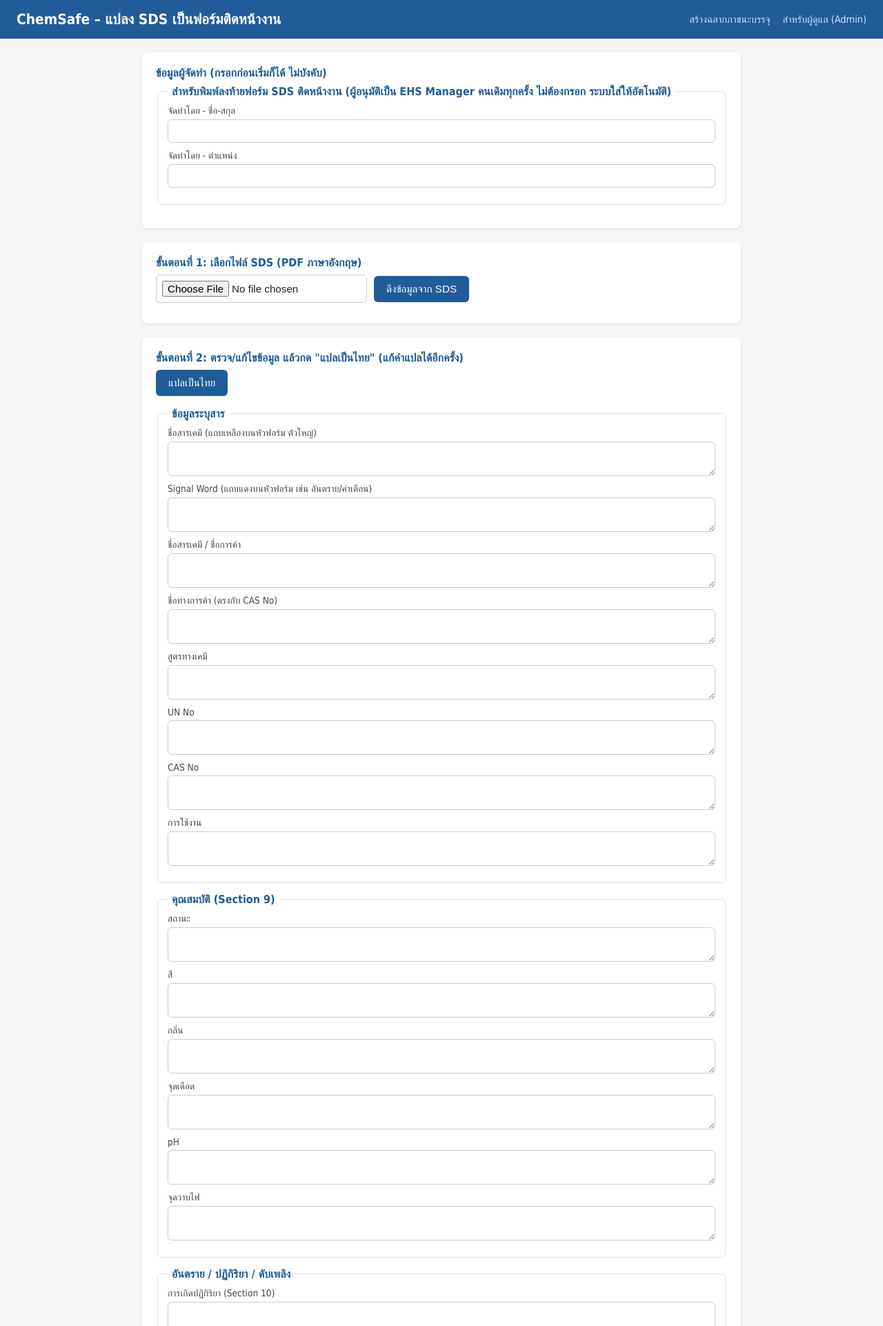
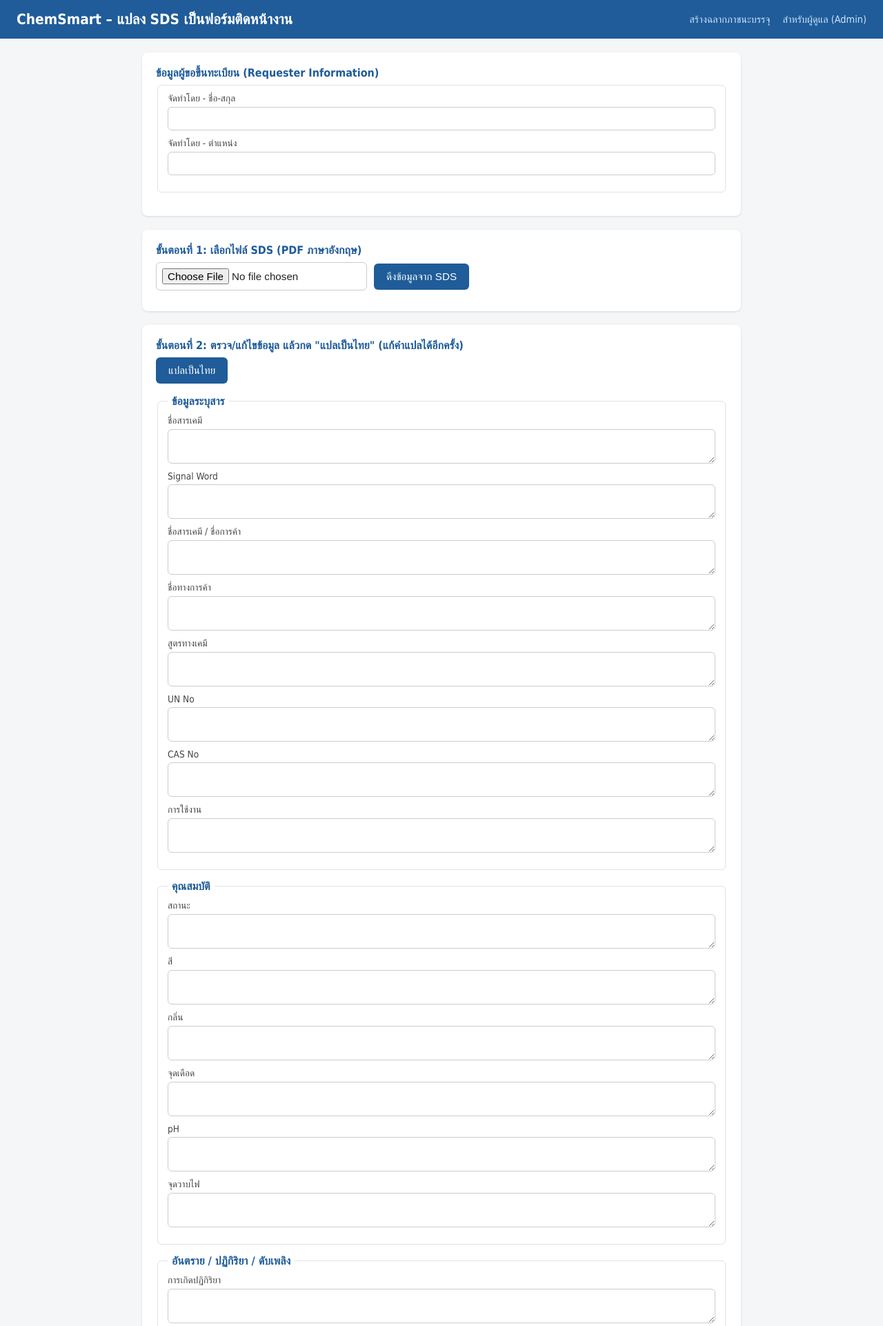
Before and after one commit to koonatne-cell/chemsafe-sds-converter, a FastAPI app: page / in a window 1280 px wide. Shown: the top 1922 px of the page at 69% size. Run offline with FastAPI, Linux system fonts and the light colour scheme.

Commit message:
Rename app to ChemSmart, declutter form labels per user request
- ChemSafe -> ChemSmart across all page titles/headers and README
- "ข้อมูลผู้จัดทำ" section renamed to "ข้อมูลผู้ขอขึ้นทะเบียน (Requester
  Information)", dropped the trailing explanatory legend text
- Stripped parenthetical explanations from FIELD_GROUPS labels/group
  names (e.g. "ชื่อสารเคมี (แถบเหลืองบนหัวฟอร์ม ตัวใหญ่)" -> "ชื่อสารเคมี",
  "คุณสมบัติ (Section 9)" -> "คุณสมบัติ") - same declutter request applied
  to the label page earlier in the project, now applied to the main SDS
  form too
- NFPA special-hazard legend renamed to "คุณสมบัติพิเศษ (Special Hazard)",
  dropped parenthetical English glosses on its dropdown options (Oxidizer/
  Alkali/Corrosive/Use NO water)
- "แนบรูปภาพ (ถ้ามี)" -> "แนบรูปภาพ", "รูปสลากสารเคมี" -> "รูปฉลากสารเคมี"
  (สลาก was the wrong word - that's for lottery tickets, ฉลาก is correct
  for a product label)

Verified via the rendered page that every new string is present and
every old one is gone.

```diff
--- a/core/fields.py
+++ b/core/fields.py
@@ -48,44 +48,44 @@ PPE_FIELDS = [
 # (key, ป้ายไทย, ต้องแปลไทยไหม)
 FIELD_GROUPS = [
     ("ข้อมูลระบุสาร", [
-        ("display_name", "ชื่อสารเคมี (แถบเหลืองบนหัวฟอร์ม ตัวใหญ่)", False),
-        ("signal_word", "Signal Word (แถบแดงบนหัวฟอร์ม เช่น อันตราย/คำเตือน)", True),
+        ("display_name", "ชื่อสารเคมี", False),
+        ("signal_word", "Signal Word", True),
         # ไม่แปล เพราะเป็นชื่อทางการค้า/ชื่อแบรนด์ (proper noun) แปลแล้วจะเพี้ยน เช่น "WHISPER V"
         # เคยถูกแปลงเป็น "วิสเปอร์ โฟร์" (Google Translate เดาทับศัพท์ผิด) ทั้งที่ควรคงชื่อเดิมไว้
         ("trade_name", "ชื่อสารเคมี / ชื่อการค้า", False),
         # ชื่อสารที่ตรงกับแถวเดียวกับ CAS No ด้านล่าง (ดึงจากตาราง Section 3 แถวที่ความเข้มข้นสูงสุด)
         # ใส่ในช่อง "ชื่อทางการค้า" บนหัวฟอร์ม ให้ชื่อกับ CAS ที่โชว์คู่กันเป็นสารตัวเดียวกันเสมอ
-        ("ingredient_name", "ชื่อทางการค้า (ตรงกับ CAS No)", False),
+        ("ingredient_name", "ชื่อทางการค้า", False),
         ("formula", "สูตรทางเคมี", False),
         ("un", "UN No", False),
         ("cas", "CAS No", False),
         ("usage", "การใช้งาน", True),
     ]),
-    ("คุณสมบัติ (Section 9)", [
+    ("คุณสมบัติ", [
         ("state", "สถานะ", True), ("color", "สี", True), ("odor", "กลิ่น", True),
         ("boiling", "จุดเดือด", False), ("ph", "pH", False), ("flash", "จุดวาบไฟ", False),
     ]),
     ("อันตราย / ปฏิกิริยา / ดับเพลิง", [
-        ("reactivity", "การเกิดปฏิกิริยา (Section 10)", True),
-        ("fire", "การดับเพลิง (Section 5)", True),
-        ("hz_eye", "อันตรายต่อสุขภาพ - ทางตา (Section 11)", True),
-        ("hz_skin", "อันตรายต่อสุขภาพ - ทางผิวหนัง (Section 11)", True),
+        ("reactivity", "การเกิดปฏิกิริยา", True),
+        ("fire", "การดับเพลิง", True),
+        ("hz_eye", "อันตรายต่อสุขภาพ - ทางตา", True),
+        ("hz_skin", "อันตรายต่อสุขภาพ - ทางผิวหนัง", True),
         ("hz_oral", "อันตรายต่อสุขภาพ - ทางปาก", True),
         ("hz_inhale", "อันตรายต่อสุขภาพ - ทางการหายใจ", True),
     ]),
-    ("การปฐมพยาบาล (Section 4)", [
+    ("การปฐมพยาบาล", [
         ("fa_eye", "ทางตา", True), ("fa_oral", "ทางปาก", True),
         ("fa_skin", "ทางผิวหนัง", True), ("fa_inhale", "ทางการหายใจ", True),
     ]),
     ("จัดการ / เก็บรักษา", [
-        ("spill", "กรณีหกรั่วไหล (Section 6)", True),
-        ("disposal", "การกำจัด (Section 13)", True),
-        ("storage", "การเก็บรักษา (Section 7)", True),
+        ("spill", "กรณีหกรั่วไหล", True),
+        ("disposal", "การกำจัด", True),
+        ("storage", "การเก็บรักษา", True),
     ]),
-    ("ดัชนี NFPA (Section 2)", [
-        ("nfpa_health", "สุขภาพ (0-4)", False),
-        ("nfpa_fire", "ไวไฟ (0-4)", False),
-        ("nfpa_react", "ปฏิกิริยา (0-4)", False),
+    ("ดัชนี NFPA", [
+        ("nfpa_health", "สุขภาพ", False),
+        ("nfpa_fire", "ไวไฟ", False),
+        ("nfpa_react", "ปฏิกิริยา", False),
     ]),
 ]
 
@@ -93,12 +93,12 @@ FIELD_GROUPS = [
 # แทน checkbox/textarea แบบช่องอื่น ระบบเดาให้เบื้องต้นจากสัญลักษณ์ GHS ที่ตรวจเจอ (oxidizer->OXY,
 # corrosive->COR) แต่ต้องตรวจสอบเองเสมอ เพราะ SDS ไม่ได้ระบุตรงๆ ว่าเลือกอะไร
 NFPA_SPECIAL_OPTIONS = [
-    ("", "(ไม่มี)"),
-    ("OXY", "OXY - ออกซิไดเซอร์ (Oxidizer)"),
+    ("", "ไม่มี"),
+    ("OXY", "OXY - ออกซิไดเซอร์"),
     ("ACID", "ACID - กรด"),
-    ("ALK", "ALK - ด่าง (Alkali)"),
-    ("COR", "COR - กัดกร่อน (Corrosive)"),
-    ("W", "W - ห้ามใช้น้ำ (Use NO water)"),
+    ("ALK", "ALK - ด่าง"),
+    ("COR", "COR - กัดกร่อน"),
+    ("W", "W - ห้ามใช้น้ำ"),
 ]
 
 # รายชื่อ key ทั้งหมดที่ควรแปลเป็นไทย (ใช้ตอนกดปุ่ม "แปลเป็นไทย")
--- a/main.py
+++ b/main.py
@@ -1,6 +1,6 @@
 # -*- coding: utf-8 -*-
 """
-main.py - ChemSafe เว็บแอปพลิเคชัน (FastAPI)
+main.py - ChemSmart เว็บแอปพลิเคชัน (FastAPI)
 
 รันด้วยคำสั่ง:
     uvicorn main:app --reload
@@ -51,7 +51,7 @@ os.makedirs(TEMPLATE_BACKUP_DIR, exist_ok=True)
 
 database.init_db()
 
-app = FastAPI(title="ChemSafe")
+app = FastAPI(title="ChemSmart")
 
 # session ใช้เก็บสถานะ "login เป็น admin แล้ว" ไว้ใน cookie (เข้ารหัสด้วย SECRET_KEY)
 SECRET_KEY = os.environ.get("SECRET_KEY", "chemsafe-dev-secret-change-me")
--- a/templates/admin.html
+++ b/templates/admin.html
@@ -2,12 +2,12 @@
 <html lang="th">
 <head>
 <meta charset="UTF-8">
-<title>ChemSafe - หน้าผู้ดูแล</title>
+<title>ChemSmart - หน้าผู้ดูแล</title>
 <link rel="stylesheet" href="/static/style.css">
 </head>
 <body>
 <header>
-    <h1>ChemSafe – ทะเบียนสารเคมี (Admin)</h1>
+    <h1>ChemSmart – ทะเบียนสารเคมี (Admin)</h1>
     <div>
         <a href="/">หน้าหลัก</a>
         &nbsp;|&nbsp;
--- a/templates/admin_login.html
+++ b/templates/admin_login.html
@@ -2,12 +2,12 @@
 <html lang="th">
 <head>
 <meta charset="UTF-8">
-<title>ChemSafe - เข้าสู่ระบบผู้ดูแล</title>
+<title>ChemSmart - เข้าสู่ระบบผู้ดูแล</title>
 <link rel="stylesheet" href="/static/style.css">
 </head>
 <body>
 <header>
-    <h1>ChemSafe – เข้าสู่ระบบผู้ดูแล</h1>
+    <h1>ChemSmart – เข้าสู่ระบบผู้ดูแล</h1>
     <a href="/">กลับหน้าหลัก</a>
 </header>
 <main>
--- a/templates/index.html
+++ b/templates/index.html
@@ -2,12 +2,12 @@
 <html lang="th">
 <head>
 <meta charset="UTF-8">
-<title>ChemSafe - แปลง SDS เป็นฟอร์มติดหน้างาน</title>
+<title>ChemSmart - แปลง SDS เป็นฟอร์มติดหน้างาน</title>
 <link rel="stylesheet" href="/static/style.css">
 </head>
 <body>
 <header>
-    <h1>ChemSafe – แปลง SDS เป็นฟอร์มติดหน้างาน</h1>
+    <h1>ChemSmart – แปลง SDS เป็นฟอร์มติดหน้างาน</h1>
     <div class="header-links">
         <a href="/label">สร้างฉลากภาชนะบรรจุ</a>
         <a href="/admin">สำหรับผู้ดูแล (Admin)</a>
@@ -20,10 +20,8 @@
     <div id="sdsForm">
 
     <div class="card">
-        <div class="step-label">ข้อมูลผู้จัดทำ (กรอกก่อนเริ่มก็ได้ ไม่บังคับ)</div>
+        <div class="step-label">ข้อมูลผู้ขอขึ้นทะเบียน (Requester Information)</div>
         <fieldset>
-            <legend>สำหรับพิมพ์ลงท้ายฟอร์ม SDS ติดหน้างาน (ผู้อนุมัติเป็น EHS Manager คนเดิมทุกครั้ง
-                ไม่ต้องกรอก ระบบใส่ให้อัตโนมัติ)</legend>
             {% for key, label in signature_fields %}
             <div class="field-row">
                 <label for="f_{{ key }}">{{ label }}</label>
@@ -62,7 +60,7 @@
         {% endfor %}
 
         <fieldset>
-            <legend>ช่องขาว (Special Hazard) ในรูปเพชร NFPA - เลือกได้อย่างเดียว ปกติไม่มีก็ได้</legend>
+            <legend>คุณสมบัติพิเศษ (Special Hazard)</legend>
             <div class="field-row">
                 <label for="f_nfpa_special">Special Hazard</label>
                 <select id="f_nfpa_special" name="nfpa_special">
@@ -103,10 +101,10 @@
     </div><!-- /#sdsForm -->
 
     <div class="card">
-        <div class="step-label">ขั้นตอนที่ 3: แนบรูปภาพ (ถ้ามี)</div>
+        <div class="step-label">ขั้นตอนที่ 3: แนบรูปภาพ</div>
         <div class="image-boxes">
             <div class="image-box">
-                <div>รูปสลากสารเคมี</div>
+                <div>รูปฉลากสารเคมี</div>
                 <input type="file" id="labelImage" accept="image/*">
                 <div><img id="labelImagePreview" class="hidden"></div>
             </div>
--- a/templates/label.html
+++ b/templates/label.html
@@ -2,12 +2,12 @@
 <html lang="th">
 <head>
 <meta charset="UTF-8">
-<title>ChemSafe - สร้างฉลากภาชนะบรรจุสารเคมี</title>
+<title>ChemSmart - สร้างฉลากภาชนะบรรจุสารเคมี</title>
 <link rel="stylesheet" href="/static/style.css">
 </head>
 <body>
 <header>
-    <h1>ChemSafe – สร้างฉลากภาชนะบรรจุสารเคมี</h1>
+    <h1>ChemSmart – สร้างฉลากภาชนะบรรจุสารเคมี</h1>
     <div class="header-links">
         <a href="/">กลับหน้า SDS ติดหน้างาน</a>
         <a href="/admin">สำหรับผู้ดูแล (Admin)</a>
```
Also changed, not shown: README.md.
